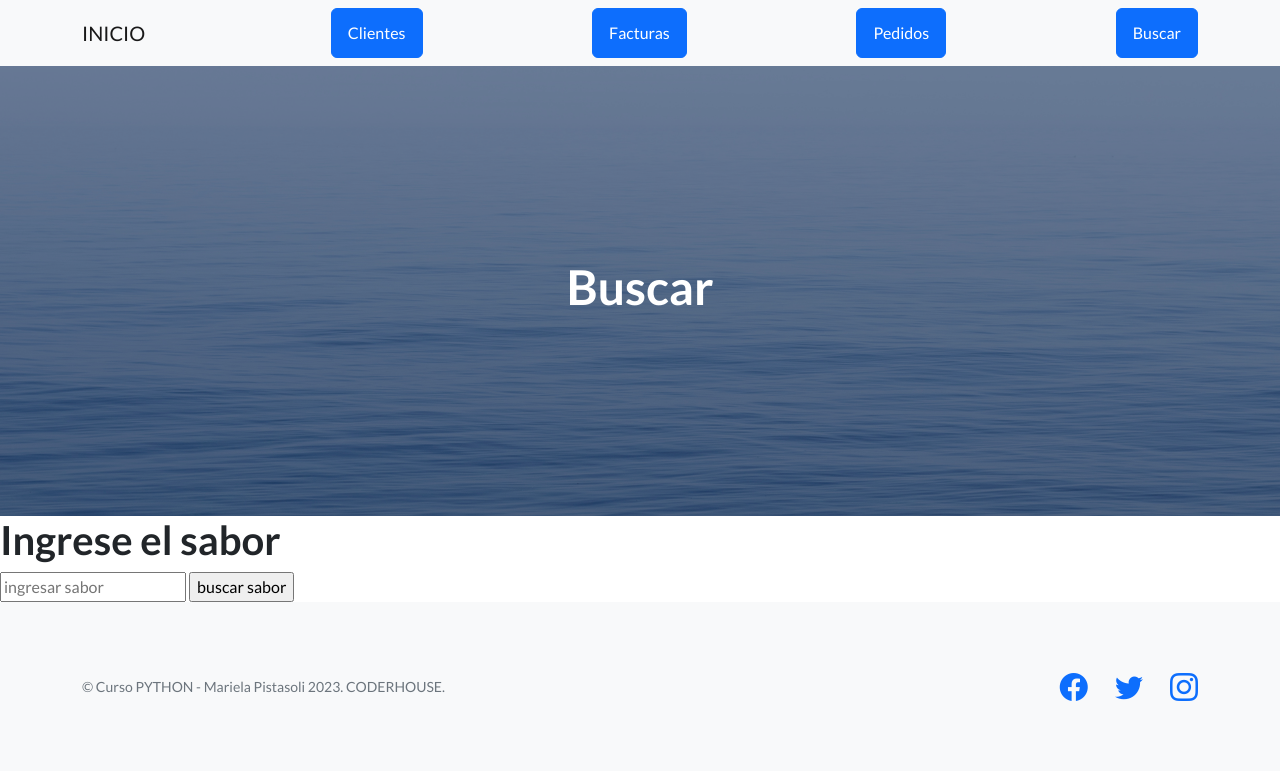
After one commit to DeathMermaid06/MVT-Pistasoli, a Django app: page /AppMVT/buscar/ in a window 1280 px wide. The commit adds this page. Shown: the top 771 px of the page. Run offline with Django 4.2, Linux system fonts and the light colour scheme; some libraries are stand-ins or nearby versions.

Commit message:
Tercera pre-entrega+PISTASOLI
agrego busqueda y readme

```diff
--- /dev/null
+++ b/MVT/AppMVT/templates/AppMVT/buscar.html
@@ -0,0 +1,19 @@
+{% extends "AppMVT/padre.html" %}
+
+{% load static %}
+
+{% block titulo %}
+    <h1>Buscar</h1>
+{% endblock %}
+
+{% block formulario_titulo %}
+<h1>Ingrese el sabor</h1>
+
+<form action="{% url 'buscando' %}" method="GET">
+
+    <input type="text" name= "sabor" id="sabor" placeholder= "ingresar sabor">
+    <input type="submit" value="buscar sabor">
+
+</form>
+
+{% endblock %}
--- a/MVT/AppMVT/templates/AppMVT/padre.html
+++ b/MVT/AppMVT/templates/AppMVT/padre.html
@@ -24,7 +24,7 @@
                 <a class="btn btn-primary" href="{% url 'clientes' %}">Clientes</a>
                 <a class="btn btn-primary" href="{% url 'facturas' %}">Facturas</a>
                 <a class="btn btn-primary" href="{% url 'pedidos' %}">Pedidos</a>
-
+                <a class="btn btn-primary" href="{% url 'buscar' %}">Buscar</a>
             </div>
         </nav>
         <!-- Masthead-->
--- a/MVT/AppMVT/urls.py
+++ b/MVT/AppMVT/urls.py
@@ -5,6 +5,8 @@ urlpatterns = [
     path('cliente/', clientes, name="clientes"),
     path('factura/', facturas, name="facturas"),
     path('pedido/', pedidos, name="pedidos"),
+    path('buscar/', buscar, name="buscar"),
+    path('buscando/', buscando, name="buscando"),
     path('', inicioApp, name="inicioApp"),
 
 ]
--- a/MVT/AppMVT/views.py
+++ b/MVT/AppMVT/views.py
@@ -11,6 +11,18 @@ def inicioApp(request):
 
 def inicio(request):
     return (HttpResponse("inicioApp"))
+
+def buscar(request):
+    return render(request, ("AppMVT/buscar.html"))
+
+def buscando(request):
+    b_sabor=request.GET["sabor"]
+    if b_sabor!="":
+        pedidos=Pedido.objects.filter(sabor__icontains=b_sabor)
+        print(pedidos)
+        return render(request, "AppMVT/buscando.html", {"pedidos": pedidos})
+    else:
+       return render(request, ("AppMVT/buscar.html"))
 
 def clientes(request):
     if request.method == "POST":
```
Also changed, not shown: MVT/AppMVT/templates/AppMVT/buscando.html (added, +50 -0 lines), MVT/db.sqlite3, README.md (added).
